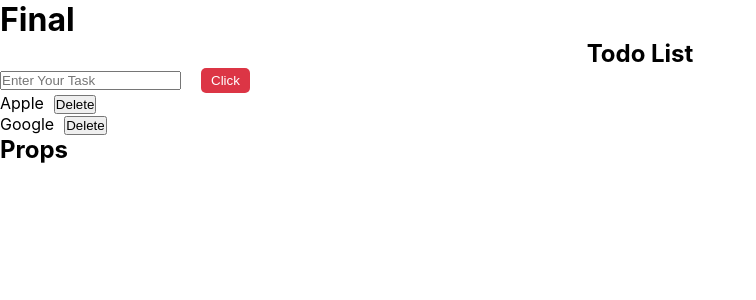
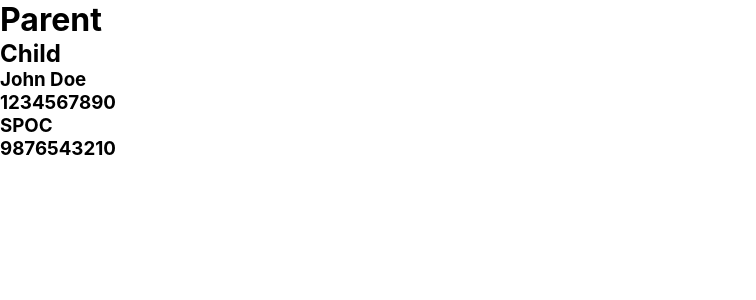
Before and after one commit to Bhagirathsinh073/Internship_Work, a React (Create React App) app in the folder Lesson-2/project/: page /update in a window 1280 px wide. Shown: the top 300 px of the page, without its empty margins (0-756 px from the left). Built offline with nearby package versions, Linux system fonts and the light colour scheme; a web font is replaced by a local one.

Commit message:
Passing Prosp using spread Oprator

```diff
--- a/Lesson-2/project/src/App.js
+++ b/Lesson-2/project/src/App.js
@@ -25,7 +25,9 @@ import './App.css';
 // import Update from './CRUD/update';
 // import RouterB from './Componts/RouterB';
 import { BrowserRouter} from 'react-router-dom';
-import Final from './Final';
+import SPO from './Componts/SPO';
+import UseReducer from './Hooks/UseReducer';
+// import Final from './Final';
 // import {Link,Route,Routes} from 'react-router-dom';
 
 function App() {
@@ -64,7 +66,9 @@ function App() {
     </div> */}
    </BrowserRouter>
    {/* <Life/>  */}
-    <Final/>
+    {/* <Final/> */}
+    <SPO/>
+    {/* <UseReducer/> */}
     </>
   );
 }
--- /dev/null
+++ b/Lesson-2/project/src/Componts/SPO.js
@@ -0,0 +1,19 @@
+import React, { useState } from 'react'
+import SPOC from './SPOC'
+
+export default function SPO() {
+    const [data,setData] = useState({
+        fullName: 'SPOC',
+        phone: '9876543210'
+    });
+    const user = {
+        name: 'John Doe',
+        contact: '1234567890'
+    }
+  return (
+    <div>
+      <h1>Parent</h1>
+      <SPOC {...user}  {...data}/>
+    </div>
+  )
+}
--- /dev/null
+++ b/Lesson-2/project/src/Componts/SPOC.js
@@ -0,0 +1,16 @@
+import React from 'react'
+
+export default function SPOC({name,contact,fullName,phone}) {
+
+    // console.log(user);
+    return (
+       <>
+       <h2>Child</h2>
+       <h3>{name}</h3>
+       <h3>{contact}</h3>
+       <h3>{fullName}</h3>
+       <h3>{phone}</h3>
+       </>
+    )
+
+}
--- a/Lesson-2/project/src/Final.js
+++ b/Lesson-2/project/src/Final.js
@@ -29,23 +29,6 @@ export default function Final() {
     // console.log(fruits);
 
 
-    //conditinal render
-    const [isShow,setIsShow] = useState(false);
-
-    const ShowDiv = () =>{
-        return(
-            <>
-            <h1>Show Componet</h1>
-            </>
-        )
-    }
-    const HideDiv = () =>{
-        return(
-            <>
-            <h1>Hide Componet</h1>
-            </>
-        )
-    }
 
     // <button onClick={()=>{setIsShow(!isShow)}}>Click to Show/Hide</button>
     // {
@@ -55,7 +38,7 @@ export default function Final() {
     const [task,setTask] = useState(["Apple","Google"]);
     const regex = /\s{2,}/;
     // const regex = /^[a-zA-Z0-9 ]+$/; // Allows only letters, numbers, and spaces
-    const words = input.trim().split(" ");
+    // const words = input.trim().split(" ");
     const btnStyle = {
         backgroundColor: "#dc3545",
         border: "none",
@@ -134,3 +117,22 @@ const deleteTask =(index)=>{
         </>
   )
 }
+
+
+    //conditinal render
+    // const [isShow,setIsShow] = useState(false);
+
+    // const ShowDiv = () =>{
+    //     return(
+    //         <>
+    //         <h1>Show Componet</h1>
+    //         </>
+    //     )
+    // }
+    // const HideDiv = () =>{
+    //     return(
+    //         <>
+    //         <h1>Hide Componet</h1>
+    //         </>
+    //     )
+    // }
--- /dev/null
+++ b/Lesson-2/project/src/Hooks/UseReducer.js
@@ -0,0 +1,9 @@
+import React from 'react'
+
+export default function UseReducer() {
+  return (
+    <div>
+      <h1>UseReducer</h1>
+    </div>
+  )
+}
```
